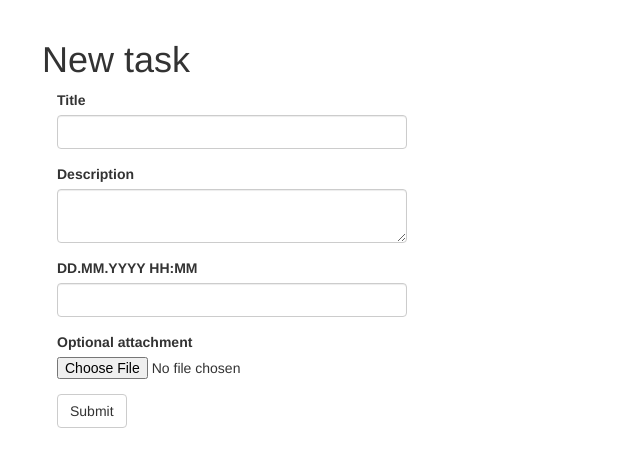
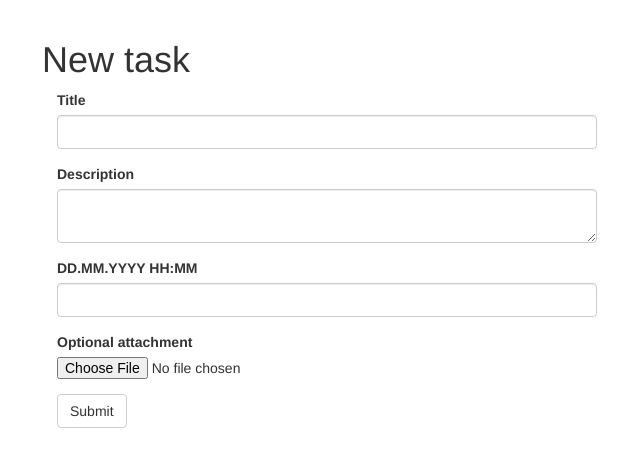
Before and after one commit to mantomas/dd-pp-WubDRQjZgTtV, a Flask app: page /addtask in a window 1280 px wide. Shown: the part 52-519 px from the top of the page, without its empty margins (43-683 px from the left). Run offline with Flask 2, Linux system fonts and the light colour scheme; the visitor is signed in with stand-in values (Sample User, id 1); data comes from the database, SQL or seed files in the repository; some libraries are stand-ins or nearby versions.

Commit message:
template tuning

```diff
--- a/app/templates/addtask.html
+++ b/app/templates/addtask.html
@@ -4,7 +4,7 @@
 {% block app_content %}
 <div class="container">
     <h1>New task</h1>
-    <div class="col-md-4">
+    <div class="col-md-6">
         {{ wtf.quick_form(form) }}
         <script>
             var offset = new Date().getTimezoneOffset();
--- a/app/templates/edit.html
+++ b/app/templates/edit.html
@@ -4,7 +4,7 @@
 {% block app_content %}
 <div class="container">
 <h1>Edit task</h1>
-<div class="col-md-4">
+<div class="col-md-6">
     <form action="" method="post" class="form" enctype="multipart/form-data" role="form">
         {{ form.hidden_tag() }}
         {{ wtf.form_errors(form, hiddens=True) }}
--- a/app/templates/login.html
+++ b/app/templates/login.html
@@ -3,6 +3,7 @@
 {% block nav_login %}active{% endblock %}
 
 {% block app_content %}
+<div class="container">
 <h1>Log In</h1>
 
 <div class="col-md-4">
@@ -11,5 +12,5 @@
     <p>New registration? <a href="{{ url_for('register') }}">Sign In!</a></p>
     {% endif %}
 </div>
-
+</div>
 {% endblock %}
--- a/app/templates/register.html
+++ b/app/templates/register.html
@@ -2,9 +2,11 @@
 {% import 'bootstrap/wtf.html' as wtf %}
 
 {% block app_content %}
+<div class="container">
     <h1>Register</h1>
 
     <div class="col-md-4">
         {{ wtf.quick_form(form) }}
     </div>
+</div>
 {% endblock %}
```
